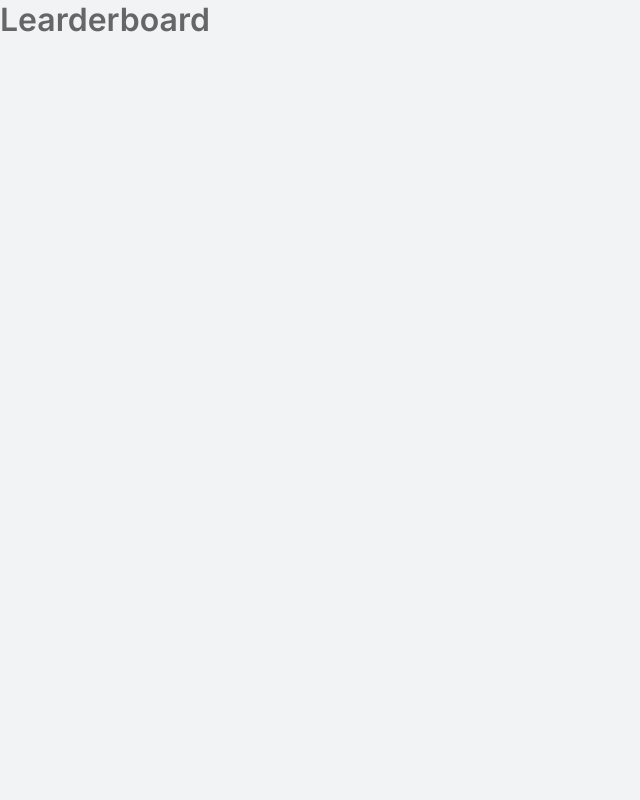
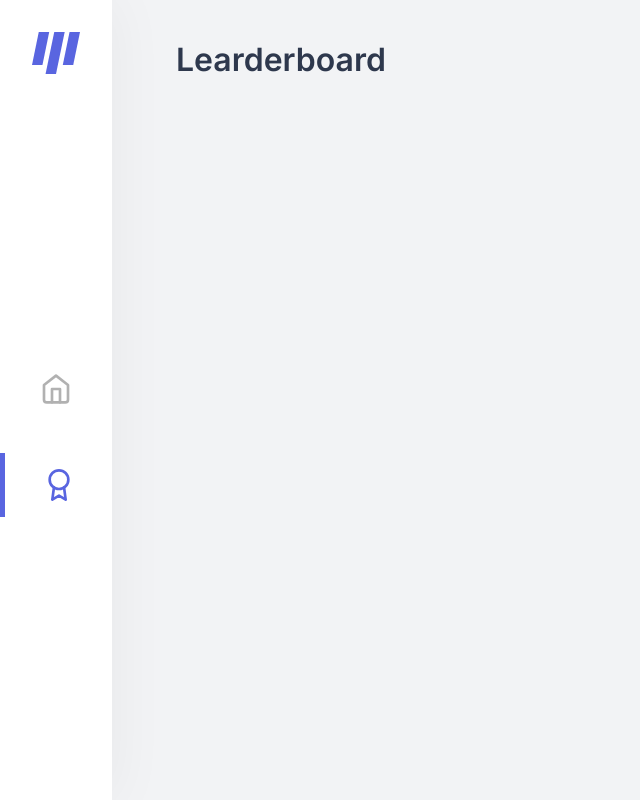
Before and after one commit to jeffersondossantosaguiar/se-mova, a Next.js app: page /learderboard in a window 1280 px wide. Shown: the whole page, without its empty margins (0-640 px from the left). Built offline with nearby package versions, Linux system fonts and the light colour scheme.

Commit message:
Adicionado rotas

```diff
--- /dev/null
+++ b/src/components/Layout.tsx
@@ -0,0 +1,11 @@
+import { Head } from "next/document"
+import { SideBar } from './SideBar'
+
+export function Layout({children}) {
+  return (
+    <div className="Layout">
+      <SideBar />
+      <div className="Content">{children}</div>
+    </div>
+  )
+}
--- a/src/components/SideBar.tsx
+++ b/src/components/SideBar.tsx
@@ -1,24 +1,25 @@
 import Link from 'next/link'
 import styles from '../styles/components/SideBar.module.css'
 import {FiHome, FiAward} from 'react-icons/fi'
+import { useRouter } from 'next/router'
 
 export function SideBar() {
+  const router = useRouter()
+  console.log(router.pathname)
   return (
     <div className={styles.sideBarContainer}>
       <img src="icons/logo.svg" alt="Logo"/>
       <div className={styles.menuContainer}>
-        <ul>
-          <li>
             <Link href="/">
-              <FiHome className={styles.sideBarMenuIcons}/>
+              <div className={`${router.pathname === "/" ? styles.active : ""}`}>
+                  <FiHome className={styles.sideBarMenuIcons}/>
+              </div>
             </Link>
-          </li>
-          <li>
             <Link href="/learderboard">
-              <FiAward className={styles.sideBarMenuIcons}/>
+              <div className={`${router.pathname === "/learderboard" ? styles.active : ""}`}>
+                <FiAward className={styles.sideBarMenuIcons}/>
+              </div>
             </Link>
-          </li>
-        </ul>
       </div>
     </div>
   )
--- a/src/pages/index.tsx
+++ b/src/pages/index.tsx
@@ -12,6 +12,7 @@ import { ChallengesProvider } from "../contexts/ChallengesContext";
 
 import styles from "../styles/pages/Home.module.css"
 import { SideBar } from '../components/SideBar'
+import { Layout } from '../components/Layout'
 
 interface HomeProps {
   level: number,
@@ -27,7 +28,7 @@ export default function Home(props: HomeProps) {
       currentExperience={props.currentExperience}
       challengesCompleted={props.challengesCompleted}
     >
-      <SideBar />
+      <Layout>
       <div className={styles.container}>
         <Head>
           <title>Início | se.mova</title>
@@ -47,6 +48,7 @@ export default function Home(props: HomeProps) {
           </section>
         </CountdownProvider>
       </div>
+      </Layout>
     </ChallengesProvider>
   )
 }
--- a/src/pages/learderboard.tsx
+++ b/src/pages/learderboard.tsx
@@ -1,5 +1,24 @@
+import styles from '../styles/pages/Learderboard.module.css'
+
+import { Layout } from "../components/Layout"
+
 export default function Learderboard() {
+  const users = [
+    {
+      position: 1,
+      user: "Jefferson",
+      user_level: 59,
+      user_avatar: "https://github.com/jeffersondossantosaguiar.png",
+      challenges: 130,
+      exp: 159000
+    }
+  ]
+
   return (
-    <h1>Learderboard</h1>
+    <Layout>
+      <div className={styles.container}>
+        <h1>Learderboard</h1>
+      </div>
+    </Layout>
   )
 }
--- a/src/styles/components/SideBar.module.css
+++ b/src/styles/components/SideBar.module.css
@@ -20,13 +20,21 @@
 
 .menuContainer {
   display: flex;
+  flex-direction: column;
   flex-wrap: wrap;
+  justify-content: center;
   align-content: center;
+  width: 100%;
   height: 100%;
 }
 
-.menuContainer ul li {
-  list-style-type: none;
+.menuContainer div {
+  display: flex;
+  align-items: center;
+  justify-content: center;
+
+  width: 100%;
+  height: 4rem;
   margin-bottom: 2rem;
 }
 
@@ -42,6 +50,11 @@
   opacity: 1;
 }
 
-.sideBarMenuIcons:active {
-  color: red;
+.active {
+  border-left: 5px solid var(--blue);
 }
+
+.active .sideBarMenuIcons {
+  color: var(--blue);
+  opacity: 1;
+}
--- /dev/null
+++ b/src/styles/pages/Learderboard.module.css
@@ -0,0 +1,13 @@
+.container {
+  height: 100vh;
+  max-width: 992px;
+  margin: 0 auto;
+  padding: 2.5rem 2rem;
+
+  display: flex;
+  flex-direction: column;
+}
+
+.container h1 {
+  color: var(--title)
+}
```
